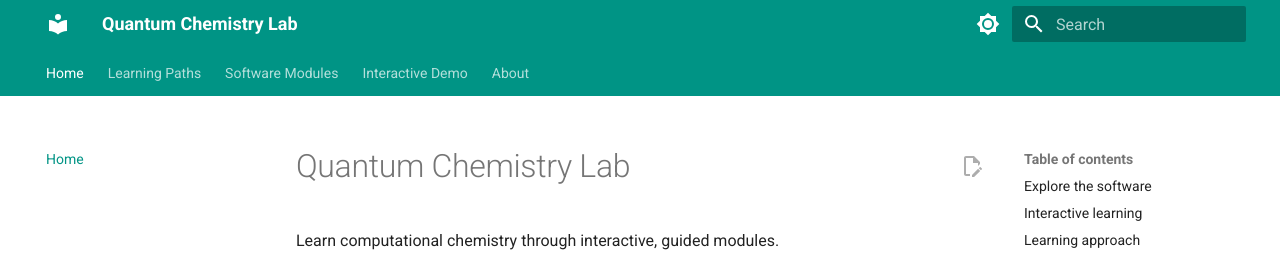
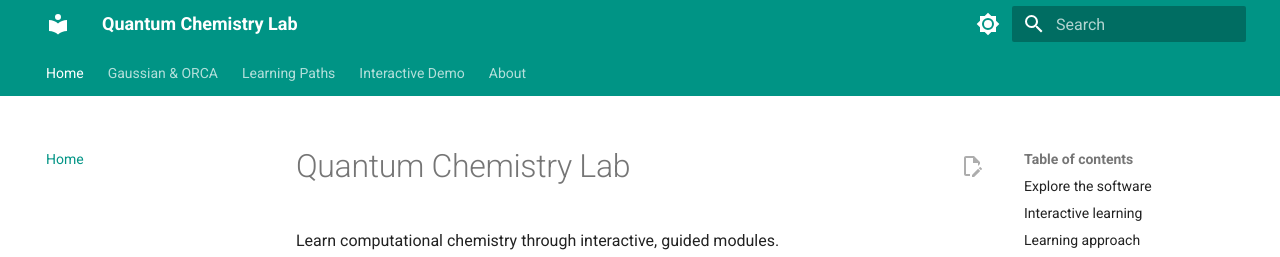
Before and after one commit to dini94/quantum-chemistry-lab, an MkDocs documentation site: the page built from docs/index.md, in a window 1280 px wide and 900 px high. Shown: the top 257 px of the window. Built offline with MkDocs 1.6.1 and Material for MkDocs 9.7.7, drawn with Linux system fonts in a browser that asks for light colours; some of the changed lines change nothing that is shown.

Commit message:
mkdocs.yml

```diff
--- a/mkdocs.yml
+++ b/mkdocs.yml
@@ -48,11 +48,16 @@ markdown_extensions:
 
 nav:
   - Home: index.md
+  - Gaussian & ORCA:
+      - Overview: gaussian-orca/index.md
+      - Theory: gaussian-orca/theory.md
+      - Structure Building: gaussian-orca/structure-building.md
+      - Input Builder: gaussian-orca/input-builder.md
+      - Calculation Workflows: gaussian-orca/workflows.md
+      - Results & Analysis: gaussian-orca/results-analysis.md
+      - Publication Workflow: gaussian-orca/publication.md
+      - Free Analysis Software: gaussian-orca/software-library.md
   - Learning Paths: learning-paths.md
-  - Software Modules:
-      - CP2K: cp2k/index.md
-      - ORCA: orca/index.md
-      - Gaussian: gaussian/index.md
   - Interactive Demo: simulator/index.md
   - About: about.md
 
```
